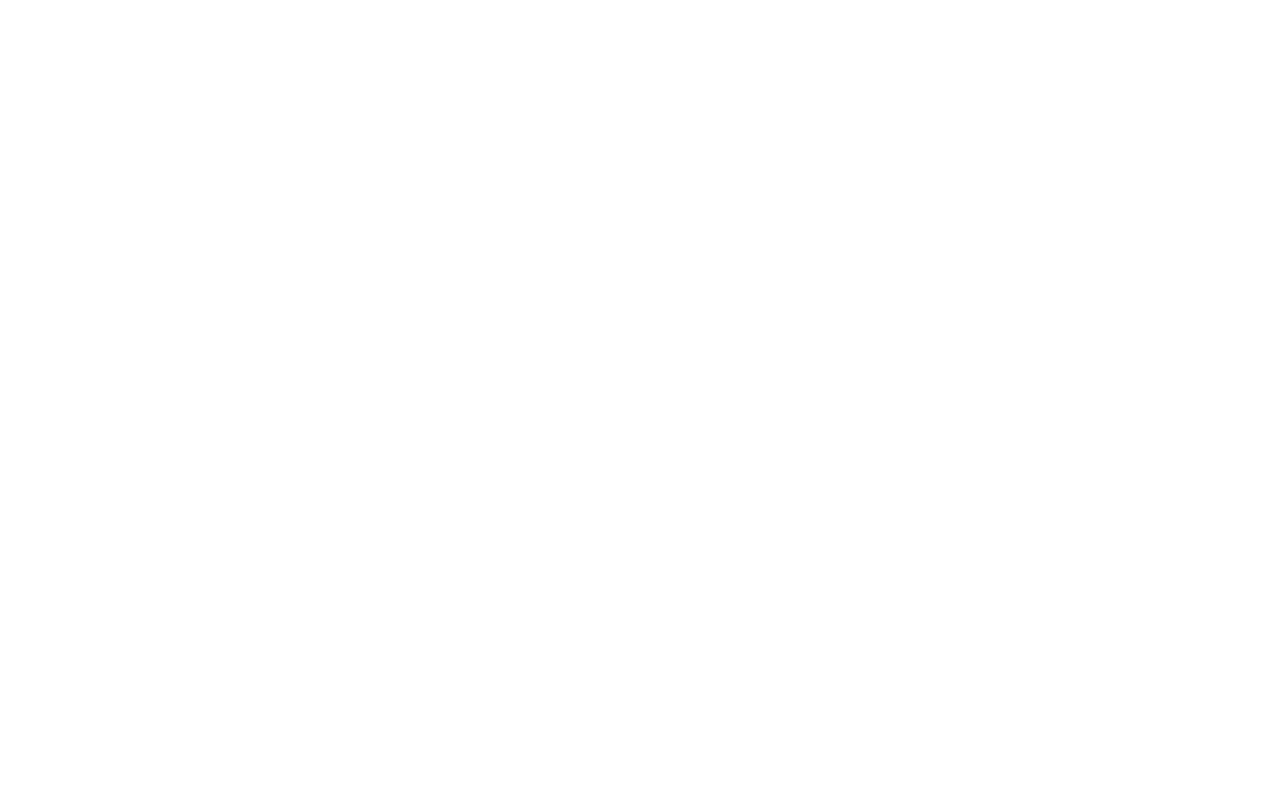
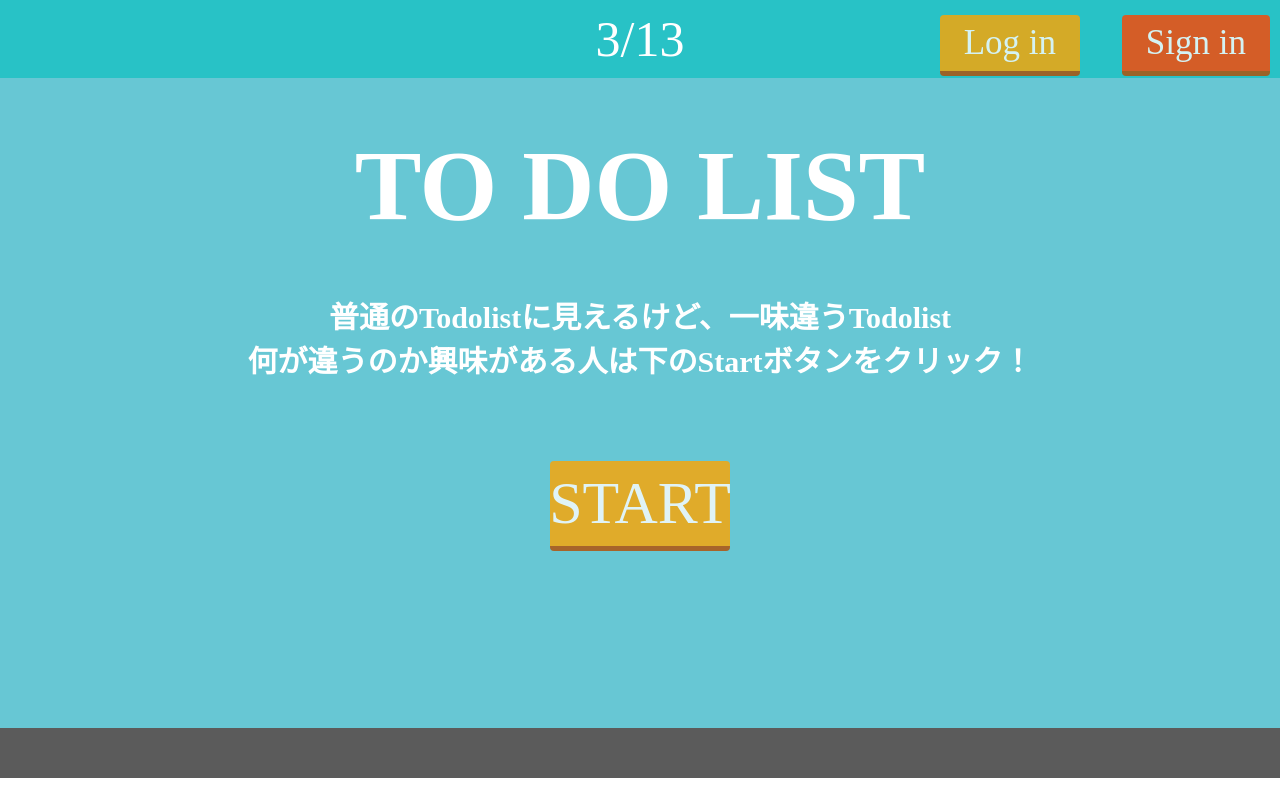
Before and after one commit to P-Doctors/To-do-list, a Vue app: page / in a window 1280 px wide. Built offline with nearby package versions, Linux system fonts and the light colour scheme; the HTML template or start-up script is replaced by a standard one.

Commit message:
Topページほぼ完成

```diff
--- a/src/App.vue
+++ b/src/App.vue
@@ -2,17 +2,23 @@
   <div id="app">
     <div id="nav">
       <!-- <router-link to="/home">Home</router-link> |
-      <router-link to="/hoge">Hoge</router-link> |
+      <router-link to="/hoge">Hoge</router-link> | -->
       <!-- <router-link to="/auth">UserAuth</router-link> | -->
-      <!-- <router-link to="/signin">SignIn</router-link> | -->
-
 
     </div>
     <router-view></router-view>
   </div>
 </template>
 
+<style>
+  *{
+    margin: 0 ;
+    padding: 0 ;
+    box-sizing: border-box;
+  }
 
-<style>
-
+  #app{
+    background-color: #28c2c6;
+    color:#ffffff;
+  }
 </style>
--- a/src/router/index.js
+++ b/src/router/index.js
@@ -10,7 +10,7 @@
 Vue.use(VueRouter);
 
 const routes = [
-  { path: "/home", name: "Home", component: Home },
+  { path: "/", name: "Home", component: Home },
   { path: "/mypage", name: "MyPage", component: MyPage },
   { path: "/auth", name: "UserAuth", component: UserAuth },
   { path: "/signin", name: "SignIn", component: SignIn },
```
